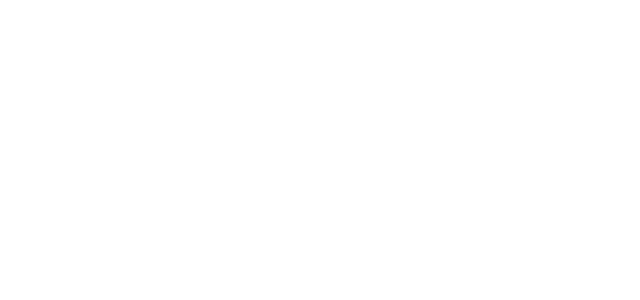
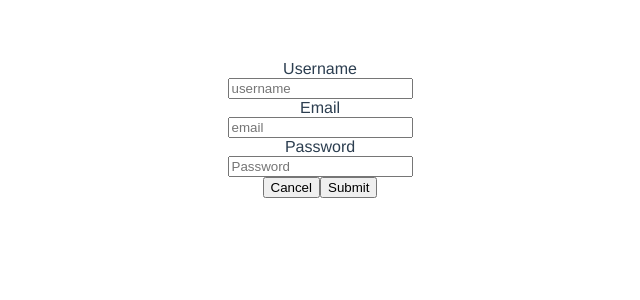
Before and after one commit to ahmad-nasikin/hackpress-1, a Vue app in the folder client/: page /register in a window 1280 px wide. Shown: the top 300 px of the page, without its empty margins (320-960 px from the left). Built offline with nearby package versions, Linux system fonts and the light colour scheme.

Commit message:
udah bisa register

```diff
--- a/client/src/components/Register.vue
+++ b/client/src/components/Register.vue
@@ -1,5 +1,44 @@
 <template>
-
+  <div>
+    <div class="">
+      <div class="container">
+      <div class="text-header">
+      </div>
+        <div class="row">
+          <div class="formRegister">
+            <div class="col-md-6 col-md-offset-3">
+              <form @submit.prevent="register()"class="form-horizontal" id="login">
+                <div class="form-group">
+                  <label for="inputPassword" class="col-lg-2 control-label">Username</label>
+                  <div class="col-lg-10">
+                    <input type="text" class="form-control" placeholder="username" v-model="regis.username">
+                  </div>
+                </div>
+                <div class="form-group">
+                  <label for="inputPassword" class="col-lg-2 control-label">Email</label>
+                  <div class="col-lg-10">
+                    <input type="text" class="form-control" placeholder="email" v-model="regis.email">
+                  </div>
+                </div>
+                <div class="form-group">
+                  <label for="inputPassword" class="col-lg-2 control-label">Password</label>
+                  <div class="col-lg-10">
+                    <input type="password" class="form-control" placeholder="Password" v-model="regis.password">
+                  </div>
+                </div>
+                <div class="form-group">
+                  <div class="col-lg-10 col-lg-offset-2">
+                    <button type="reset" class="btn btn-default">Cancel</button>
+                    <button type="submit" class="btn btn-primary">Submit</button>
+                  </div>
+                </div>
+              </form>
+            </div>
+          </div>
+        </div>
+      </div>
+    </div>
+  </div>
 </template>
 
 <script>
@@ -22,6 +61,7 @@
         password: self.regis.password
       })
       .then(response => {
+        console.log('responya', response)
         this.$router.push('/')
       })
       .catch(err => {
```
